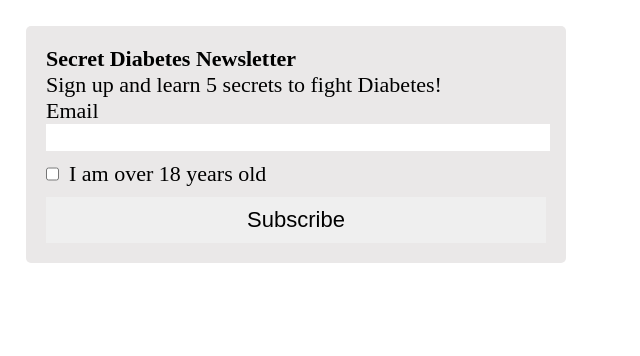
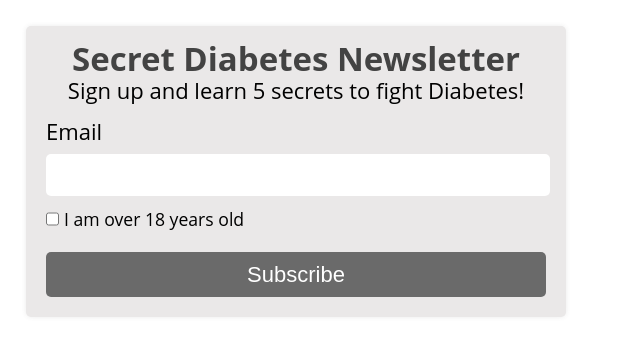
Before and after one commit to itmd-362-fall2024/lab3, a plain HTML site: page index.html in a window 1280 px wide. Shown: the whole page, without its empty margins (0-640 px from the left). Drawn offline with nearby package versions, Linux system fonts and the light colour scheme.

Commit message:
trying to finalize overall style for form

```diff
--- a/css/screen.css
+++ b/css/screen.css
@@ -208,34 +208,56 @@ label {
 /* ===== STATE STYLES ======= */
 
 form {
+  font-family: "PT Sans", "Open Sans", sans-serif;
   max-width: 500px;
   background-color: #eae8e8;
   padding: 20px;
   border-radius: 5px;
+  box-shadow: 0px 0px 5px rgba(72, 72, 72, 0.1);
 }
 
 h1 {
   font-weight: bold;
+  text-align: center;
+  font-size: 1.5em;
+  margin-bottom: 5px;
+  color: rgb(67, 67, 67);
+}
+
+p {
+  text-align: center;
+  margin-bottom: 15px;
+}
+
+#input-email label {
+  margin-bottom: 10px;
 }
 
 #input-email input {
   width: 100%;
   border: none;
+  border-radius: 5px;
+  height: 40px;
 }
 
 #input-age-verification {
   display: flex;
   text-align: center;
-  margin-top: 10px;
-  margin-bottom: 10px;
+  margin-top: 5px;
+  margin-bottom: 15px;
 }
 
 #input-age-verification label {
   margin-left: 10px;
+  font-size: 0.8em;
+  margin: 5px;
 }
 
 #input-submit input {
   width: 100%;
   border: none;
   padding: 10px;
+  border-radius: 5px;
+  background-color: rgb(106, 106, 106);;
+  color: rgb(255, 255, 255);
 }
```
